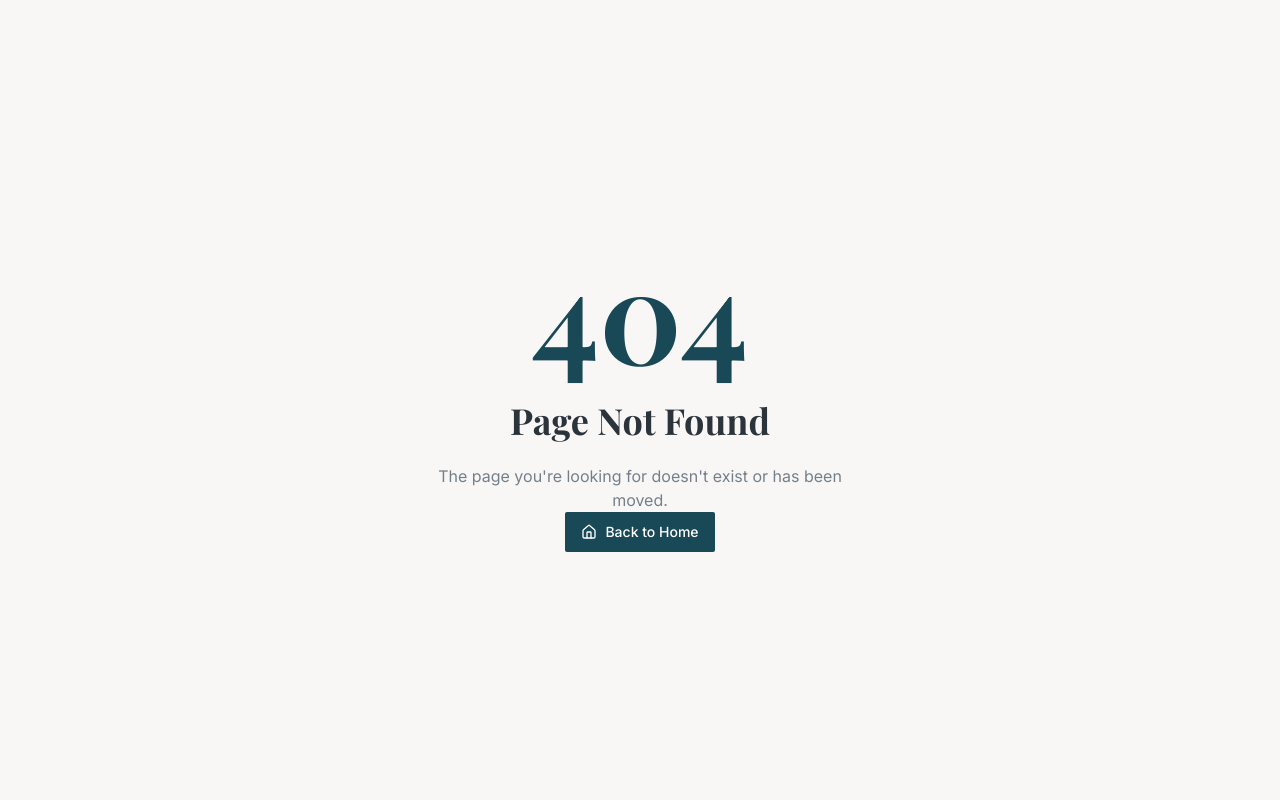
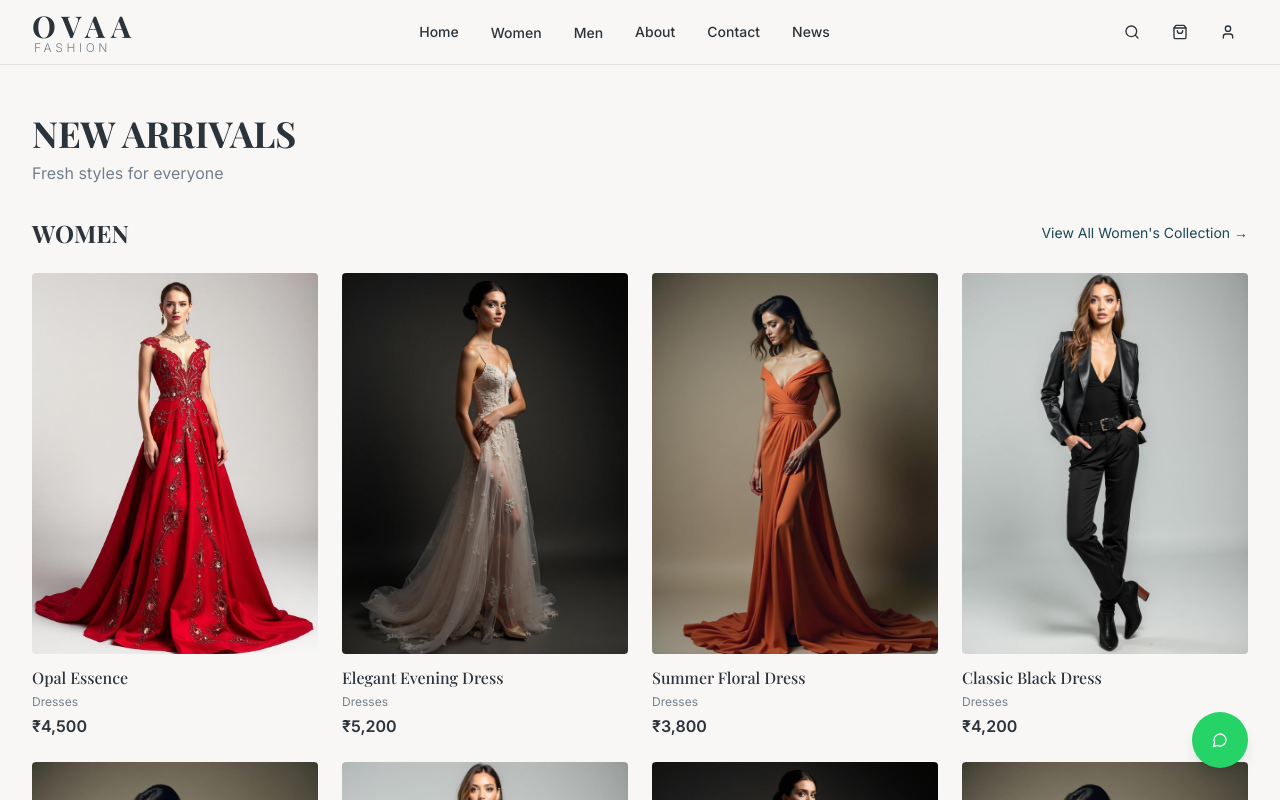
Before and after one commit to Pavanreddy56/elegant-atelier-clone-1234, a React (Vite) app: page /new-arrivals in a window 1280 px wide. Before the commit this address had no page. Shown: the top 800 px of the page. Built offline with nearby package versions, Linux system fonts and the light colour scheme; the HTML template or start-up script is replaced by a standard one.

Commit message:
Update homepage sections and links

```diff
--- a/src/App.tsx
+++ b/src/App.tsx
@@ -8,6 +8,7 @@ import Index from "./pages/Index";
 import Shop from "./pages/Shop";
 import Women from "./pages/Women";
 import Men from "./pages/Men";
+import NewArrivals from "./pages/NewArrivals";
 import CategoryPage from "./pages/CategoryPage";
 import PremiumWomen from "./pages/PremiumWomen";
 import PremiumMen from "./pages/PremiumMen";
@@ -54,6 +55,7 @@ const App = () => (
           <Route path="/women/:category" element={<CategoryPage />} />
           <Route path="/men" element={<Men />} />
           <Route path="/men/:category" element={<CategoryPage />} />
+          <Route path="/new-arrivals" element={<NewArrivals />} />
           <Route path="/shop/:category" element={<Shop />} />
           <Route path="/shop/:category/:type" element={<Shop />} />
           <Route path="/product/:id" element={<ProductDetail />} />
--- a/src/pages/Index.tsx
+++ b/src/pages/Index.tsx
@@ -32,9 +32,9 @@ import product9Men from "@/assets/product-9-men.jpg";
 import { products } from "@/data/products";
 
 const promoSlides = [
-  { image: promoFestival, title: "Festival Collection", subtitle: "Celebrate in Style" },
-  { image: promoEvents, title: "Event Specials", subtitle: "Make Every Moment Count" },
-  { image: promoArrivals, title: "New Arrivals", subtitle: "Fresh Styles Just In" },
+  { image: promoFestival, title: "Festival Collection", subtitle: "Celebrate in Style", link: "/women" },
+  { image: promoEvents, title: "Event Specials", subtitle: "Make Every Moment Count", link: "/men" },
+  { image: promoArrivals, title: "New Arrivals", subtitle: "Fresh Styles Just In", link: "/new-arrivals" },
 ];
 
 const latestProducts = [
@@ -66,7 +66,8 @@ const Index = () => {
           <CarouselContent>
             {promoSlides.map((slide, index) => (
               <CarouselItem key={index}>
-                <div className="relative h-[40vh] md:h-[50vh] overflow-hidden">
+                <Link to={slide.link}>
+                  <div className="relative h-[40vh] md:h-[50vh] overflow-hidden cursor-pointer">
                     <img
                       src={slide.image}
                       alt={slide.title}
@@ -79,6 +80,7 @@ const Index = () => {
                       </div>
                     </div>
                   </div>
+                </Link>
               </CarouselItem>
             ))}
           </CarouselContent>
@@ -113,7 +115,39 @@ const Index = () => {
         </div>
       </section>
 
-      {/* Hero Section 2 */}
+      {/* Latest Arrivals - Women */}
+      <section className="container py-12 md:py-16">
+        <div className="flex items-center justify-between mb-8">
+          <h2 className="text-2xl md:text-3xl font-serif font-bold">LATEST ARRIVALS</h2>
+          <Link to="/women">
+            <Button variant="outline" size="sm">View All</Button>
+          </Link>
+        </div>
+        <div className="overflow-x-auto scrollbar-hide">
+          <div className="flex gap-4 md:gap-6 pb-4">
+            {products.filter(p => p.gender === "women").slice(0, 6).map((product) => (
+              <Link key={product.id} to={`/product/${product.id}`} className="group flex-shrink-0 w-[140px] md:w-[180px]">
+                <div className="relative overflow-hidden bg-secondary/50 aspect-[3/4] rounded-lg">
+                  <img
+                    src={product.image}
+                    alt={product.name}
+                    className="w-full h-full object-cover transition-transform duration-500 group-hover:scale-105"
+                  />
+                </div>
+                <div className="mt-2 space-y-1">
+                  <h3 className="font-serif text-xs md:text-sm font-medium group-hover:text-primary transition-smooth line-clamp-1">
+                    {product.name}
+                  </h3>
+                  <p className="text-xs text-muted-foreground line-clamp-1">{product.category}</p>
+                  <p className="text-sm md:text-base font-semibold">₹{product.price.toLocaleString()}</p>
+                </div>
+              </Link>
+            ))}
+          </div>
+        </div>
+      </section>
+
+      {/* Hero Section 2 - Make your Own Style */}
       <section className="relative h-[70vh] md:h-[80vh] overflow-hidden">
         <img
           src={hero2}
@@ -136,33 +170,16 @@ const Index = () => {
         </div>
       </section>
 
-      {/* Latest Arrivals - Horizontal Scroll */}
+      {/* Latest Arrivals - Men */}
       <section className="container py-12 md:py-16">
         <div className="flex items-center justify-between mb-8">
           <h2 className="text-2xl md:text-3xl font-serif font-bold">LATEST ARRIVALS</h2>
+          <Link to="/men">
+            <Button variant="outline" size="sm">View All</Button>
+          </Link>
         </div>
         <div className="overflow-x-auto scrollbar-hide">
           <div className="flex gap-4 md:gap-6 pb-4">
-            {/* Women's Products */}
-            {products.filter(p => p.gender === "women").slice(0, 6).map((product) => (
-              <Link key={product.id} to={`/product/${product.id}`} className="group flex-shrink-0 w-[140px] md:w-[180px]">
-                <div className="relative overflow-hidden bg-secondary/50 aspect-[3/4] rounded-lg">
-                  <img
-                    src={product.image}
-                    alt={product.name}
-                    className="w-full h-full object-cover transition-transform duration-500 group-hover:scale-105"
-                  />
-                </div>
-                <div className="mt-2 space-y-1">
-                  <h3 className="font-serif text-xs md:text-sm font-medium group-hover:text-primary transition-smooth line-clamp-1">
-                    {product.name}
-                  </h3>
-                  <p className="text-xs text-muted-foreground line-clamp-1">{product.category}</p>
-                  <p className="text-sm md:text-base font-semibold">₹{product.price.toLocaleString()}</p>
-                </div>
-              </Link>
-            ))}
-            {/* Men's Products */}
             {products.filter(p => p.gender === "men").slice(0, 6).map((product) => (
               <Link key={product.id} to={`/product/${product.id}`} className="group flex-shrink-0 w-[140px] md:w-[180px]">
                 <div className="relative overflow-hidden bg-secondary/50 aspect-[3/4] rounded-lg">
--- /dev/null
+++ b/src/pages/NewArrivals.tsx
@@ -0,0 +1,96 @@
+import { useState } from "react";
+import { Link } from "react-router-dom";
+import { Header } from "@/components/Header";
+import { Footer } from "@/components/Footer";
+import { CartDrawer } from "@/components/CartDrawer";
+import { AuthModal } from "@/components/AuthModal";
+import { WhatsAppButton } from "@/components/WhatsAppButton";
+import { products } from "@/data/products";
+
+const NewArrivals = () => {
+  const [cartOpen, setCartOpen] = useState(false);
+  const [authOpen, setAuthOpen] = useState(false);
+
+  // Get all products (both women and men)
+  const allProducts = products;
+
+  return (
+    <div className="min-h-screen bg-background">
+      <Header onAuthOpen={() => setAuthOpen(true)} onCartOpen={() => setCartOpen(true)} />
+
+      <main className="container py-8 md:py-12">
+        <div className="mb-8">
+          <h1 className="text-3xl md:text-4xl font-serif font-bold mb-2">NEW ARRIVALS</h1>
+          <p className="text-muted-foreground">Fresh styles for everyone</p>
+        </div>
+
+        {/* Women's Section */}
+        <section className="mb-12">
+          <div className="flex items-center justify-between mb-6">
+            <h2 className="text-2xl font-serif font-bold">WOMEN</h2>
+            <Link to="/women" className="text-sm text-primary hover:underline">
+              View All Women's Collection →
+            </Link>
+          </div>
+          <div className="grid grid-cols-2 md:grid-cols-3 lg:grid-cols-4 gap-4 md:gap-6">
+            {products.filter(p => p.gender === "women").map((product) => (
+              <Link key={product.id} to={`/product/${product.id}`} className="group">
+                <div className="relative overflow-hidden bg-secondary/50 aspect-[3/4] rounded-lg">
+                  <img
+                    src={product.image}
+                    alt={product.name}
+                    className="w-full h-full object-cover transition-transform duration-500 group-hover:scale-105"
+                  />
+                </div>
+                <div className="mt-3 space-y-1">
+                  <h3 className="font-serif text-sm md:text-base font-medium group-hover:text-primary transition-smooth line-clamp-1">
+                    {product.name}
+                  </h3>
+                  <p className="text-xs text-muted-foreground line-clamp-1">{product.category}</p>
+                  <p className="text-sm md:text-base font-semibold">₹{product.price.toLocaleString()}</p>
+                </div>
+              </Link>
+            ))}
+          </div>
+        </section>
+
+        {/* Men's Section */}
+        <section>
+          <div className="flex items-center justify-between mb-6">
+            <h2 className="text-2xl font-serif font-bold">MEN</h2>
+            <Link to="/men" className="text-sm text-primary hover:underline">
+              View All Men's Collection →
+            </Link>
+          </div>
+          <div className="grid grid-cols-2 md:grid-cols-3 lg:grid-cols-4 gap-4 md:gap-6">
+            {products.filter(p => p.gender === "men").map((product) => (
+              <Link key={product.id} to={`/product/${product.id}`} className="group">
+                <div className="relative overflow-hidden bg-secondary/50 aspect-[3/4] rounded-lg">
+                  <img
+                    src={product.image}
+                    alt={product.name}
+                    className="w-full h-full object-cover transition-transform duration-500 group-hover:scale-105"
+                  />
+                </div>
+                <div className="mt-3 space-y-1">
+                  <h3 className="font-serif text-sm md:text-base font-medium group-hover:text-primary transition-smooth line-clamp-1">
+                    {product.name}
+                  </h3>
+                  <p className="text-xs text-muted-foreground line-clamp-1">{product.category}</p>
+                  <p className="text-sm md:text-base font-semibold">₹{product.price.toLocaleString()}</p>
+                </div>
+              </Link>
+            ))}
+          </div>
+        </section>
+      </main>
+
+      <Footer />
+      <CartDrawer open={cartOpen} onOpenChange={setCartOpen} />
+      <AuthModal open={authOpen} onOpenChange={setAuthOpen} />
+      <WhatsAppButton />
+    </div>
+  );
+};
+
+export default NewArrivals;
```
Lines whose indentation alone changed are shown as unchanged.
